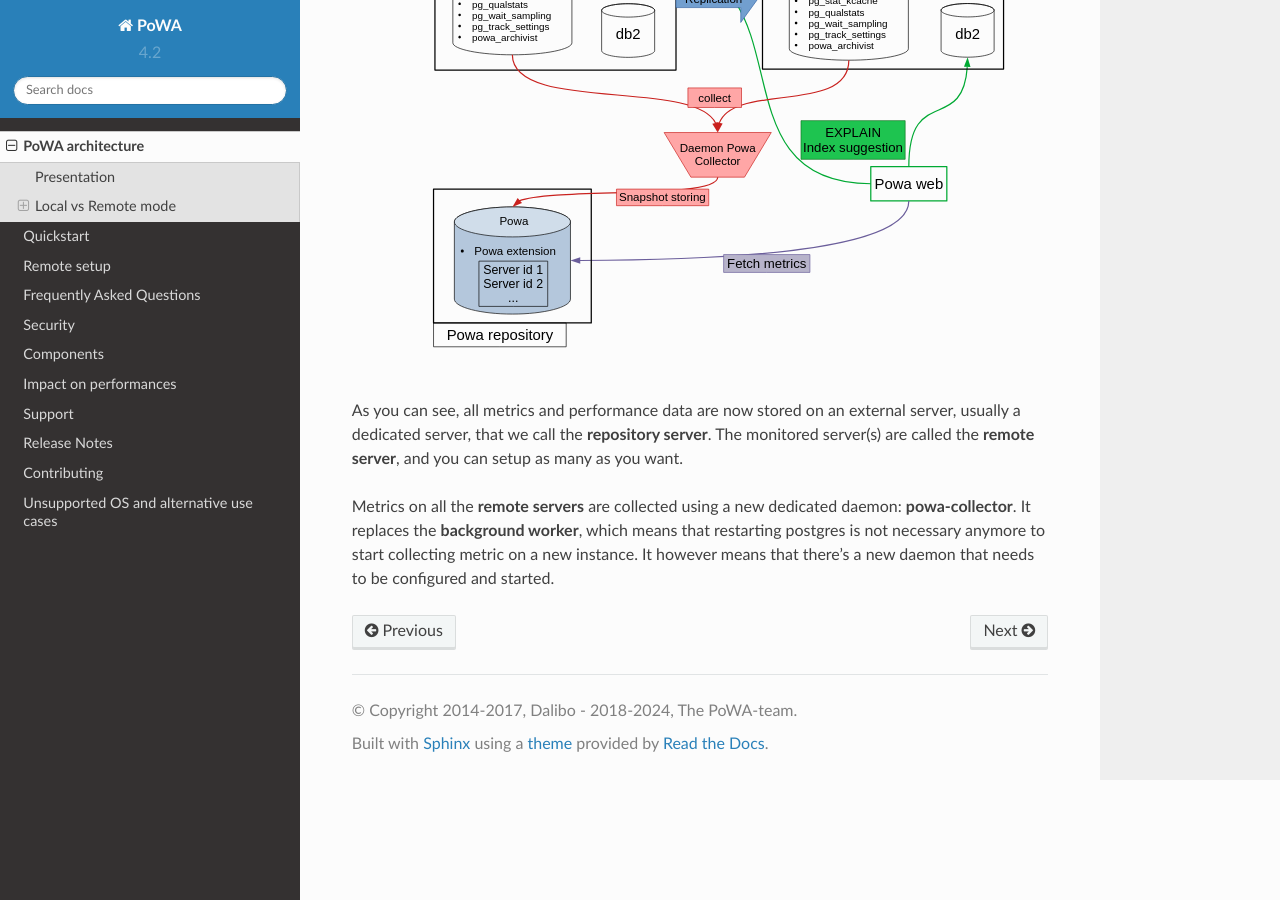
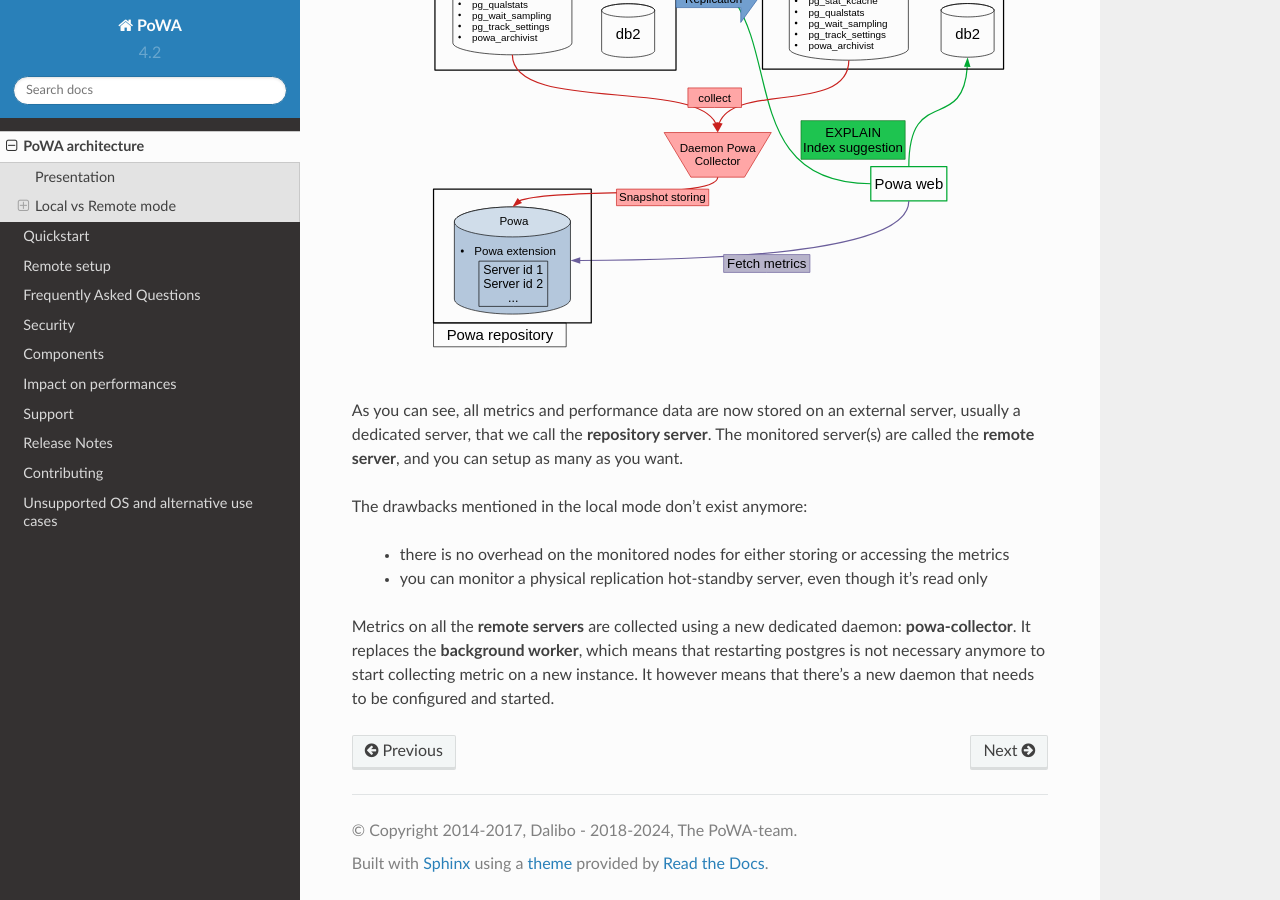
Before and after one commit to powa-team/powa, a Sphinx documentation site: the page built from docs/architecture.rst, in a window 1280 px wide and 900 px high, scrolled down 2577 px. Built offline with Sphinx 7.4.7 and the Read the Docs theme 2.0.0, drawn with Linux system fonts in a browser that asks for light colours.

Commit message:
architecture: explicitly states the advantages of the remote mode

```diff
--- a/docs/architecture.rst
+++ b/docs/architecture.rst
@@ -99,6 +99,13 @@ server, usually a dedicated server, that we call the **repository server**.
 The monitored server(s) are called the **remote server**, and you can setup as
 many as you want.
 
+The drawbacks mentioned in the local mode don't exist anymore:
+
+  - there is no overhead on the monitored nodes for either storing or accessing
+    the metrics
+  - you can monitor a physical replication hot-standby server, even though it's
+    read only
+
 Metrics on all the **remote servers** are collected using a new dedicated
 daemon: **powa-collector**.  It replaces the **background worker**, which means
 that restarting postgres is not necessary anymore to start collecting metric on
```
